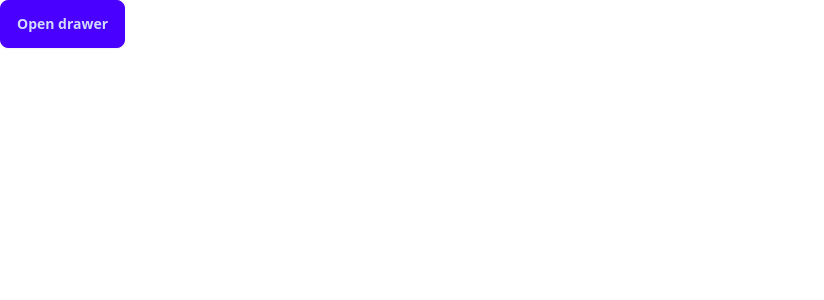
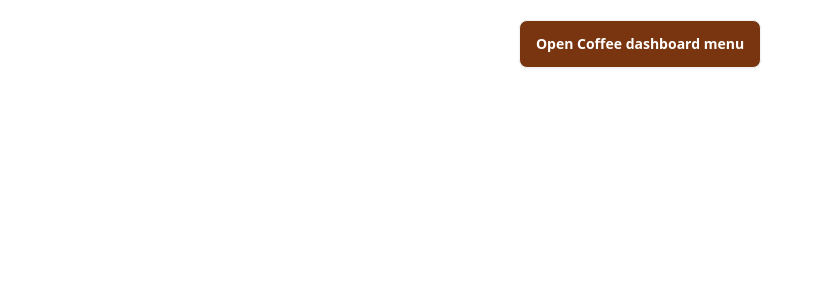
Before and after one commit to Barshonwebdev/Caffeholic-client, a React (Vite) app: page /dashboardlayout in a window 1280 px wide. Shown: the top 300 px of the page, without its empty margins (0-824 px from the left). Built offline with nearby package versions, Linux system fonts and the light colour scheme; no server answers; sample sign-in values are in the browser's storage; a web font is replaced by a local one.

Commit message:
dashboard design

```diff
--- a/src/Layout/Dashboard.jsx
+++ b/src/Layout/Dashboard.jsx
@@ -2,12 +2,11 @@ import React from 'react';
 import Header from '../components/Shared/Header';
 import { Outlet } from 'react-router-dom';
 import Footer from '../components/Shared/Footer';
-import DashboardHome from '../Pages/Dashboard/DashboardHome';
 
 const Dashboard = () => {
     return (
         <div>
-            <DashboardHome></DashboardHome>
+            <Outlet></Outlet>
         </div>
     );
 };
--- /dev/null
+++ b/src/Pages/Dashboard/AddPost.jsx
@@ -0,0 +1,13 @@
+import React from 'react';
+import Drawer from '../../components/DashboardComponents/Drawer';
+
+const AddPost = () => {
+    return (
+        <div>
+            <Drawer></Drawer>
+
+        </div>
+    );
+};
+
+export default AddPost;
--- a/src/Pages/Dashboard/DashboardHome.jsx
+++ b/src/Pages/Dashboard/DashboardHome.jsx
@@ -1,32 +1,13 @@
 import React from "react";
+import Drawer from "../../components/DashboardComponents/Drawer";
 
 const DashboardHome = () => {
   return (
-    <div className="drawer drawer-end">
-      <input id="my-drawer-4" type="checkbox" className="drawer-toggle" />
-      <div className="drawer-content">
-        {/* Page content here */}
-        <label htmlFor="my-drawer-4" className="drawer-button btn btn-primary">
-          Open drawer
-        </label>
-      </div>
-      <div className="drawer-side">
-        <label
-          htmlFor="my-drawer-4"
-          aria-label="close sidebar"
-          className="drawer-overlay"
-        ></label>
-        <ul className="menu p-4 w-80 min-h-full bg-base-200 text-base-content">
-          {/* Sidebar content here */}
-          <li>
-            <a>Sidebar Item 1</a>
-          </li>
-          <li>
-            <a>Sidebar Item 2</a>
-          </li>
-        </ul>
-      </div>
-    </div>
+   <div>
+     <Drawer/>
+
+
+   </div>
   );
 };
 
--- /dev/null
+++ b/src/components/DashboardComponents/Drawer.jsx
@@ -0,0 +1,39 @@
+import React from 'react';
+import { Link } from 'react-router-dom';
+
+const Drawer = () => {
+    return (
+        <div>
+<div className="drawer drawer-end">
+      <input id="my-drawer-4" type="checkbox" className="drawer-toggle" />
+      <div className="drawer-content">
+        {/* Page content here */}
+        <div className="flex justify-center my-5">
+        <label htmlFor="my-drawer-4" className="drawer-button text-white btn bg-amber-900 hover:bg-amber-950">
+          Open Coffee dashboard menu
+        </label>
+        </div>
+      </div>
+      <div className="drawer-side">
+        <label
+          htmlFor="my-drawer-4"
+          aria-label="close sidebar"
+          className="drawer-overlay"
+        ></label>
+        <ul className="menu p-4 w-56 md:w-80 min-h-full bg-amber-900 text-white ">
+          {/* Sidebar content here */}
+
+            <Link to={'/dashboardlayout'}>home</Link>
+            <Link to={'/dashboardlayout/addpost'}>blogs</Link>
+
+          <li>
+            <a>Sidebar Item 2</a>
+          </li>
+        </ul>
+      </div>
+    </div>
+        </div>
+    );
+};
+
+export default Drawer;
```
Also changed, not shown: src/main.jsx (+7 -2 lines), src/PrivateRoute/PrivateRoute.jsx (line endings or trailing spaces).
